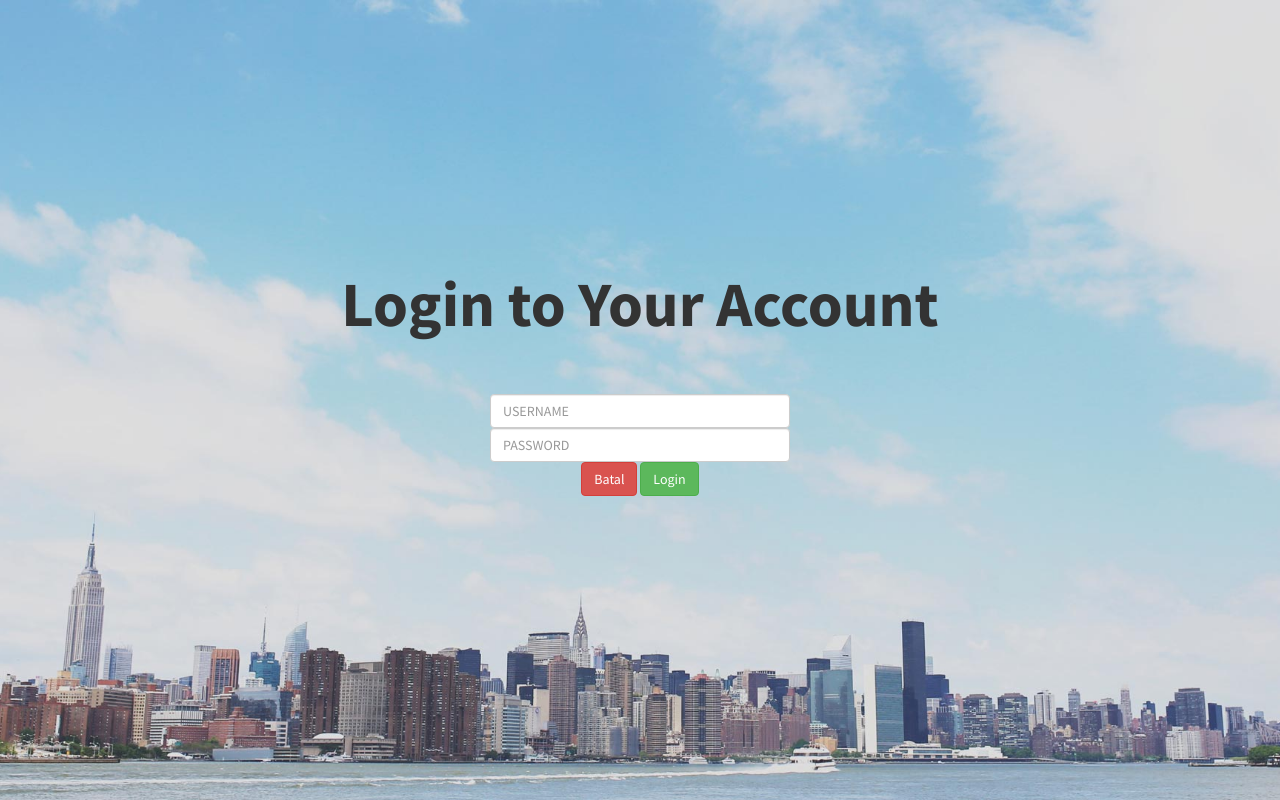
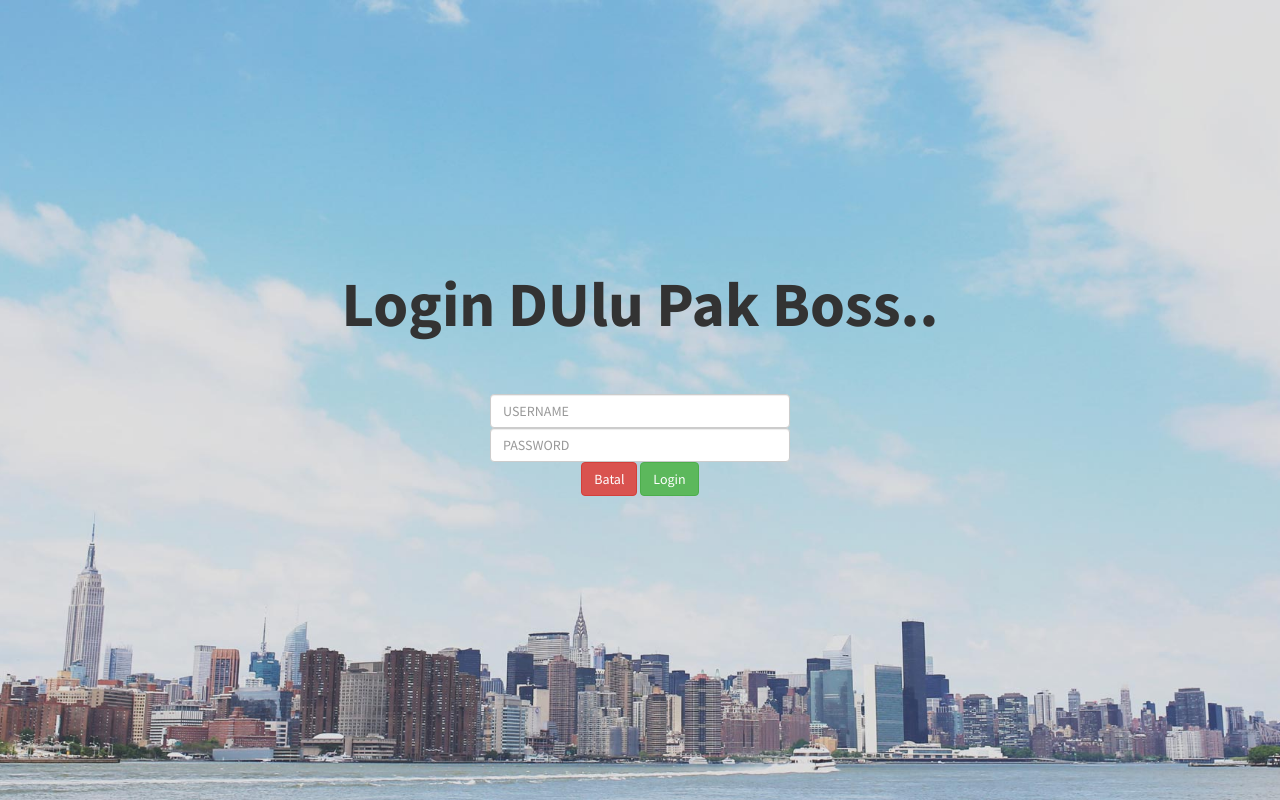
Before and after one commit to IrvanAli/WEB, a PHP site: page /login.php in a window 1280 px wide. Run offline with PHP 8.4, Linux system fonts and the light colour scheme.

Commit message:
iki login seng login account tak ganti cek rodok sangar

```diff
--- a/login.php
+++ b/login.php
@@ -30,7 +30,7 @@
 
 <header id="top" class="header">
         <div class="text-vertical-center">
-					<h1>Login to Your Account</h1><br><br>
+					<h1>Login DUlu Pak Boss..</h1><br><br>
    <form class="form-signin" role="form" action="proseslogin.php" method="post">
        <style type="text/css">
               .form-signin {
```
